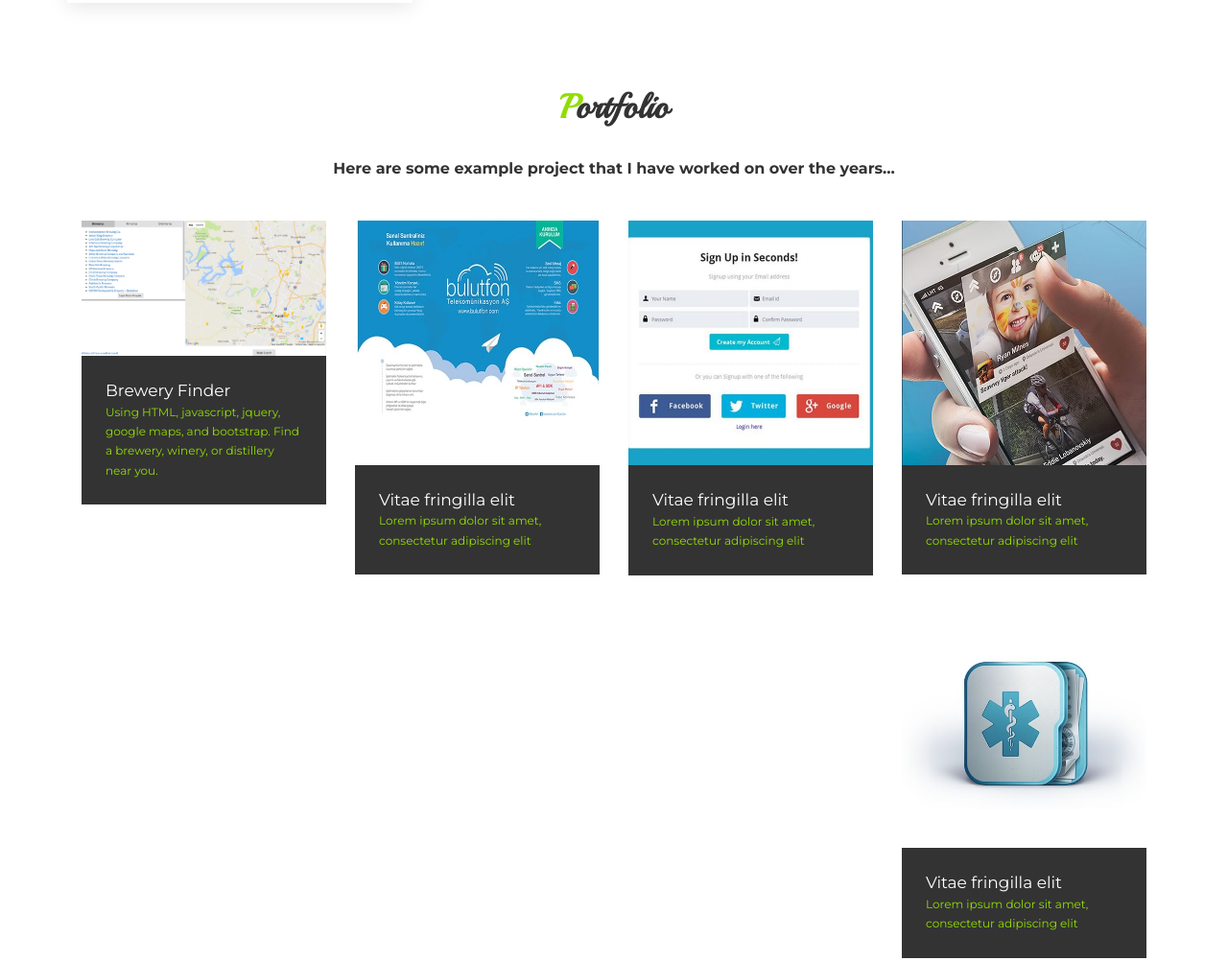
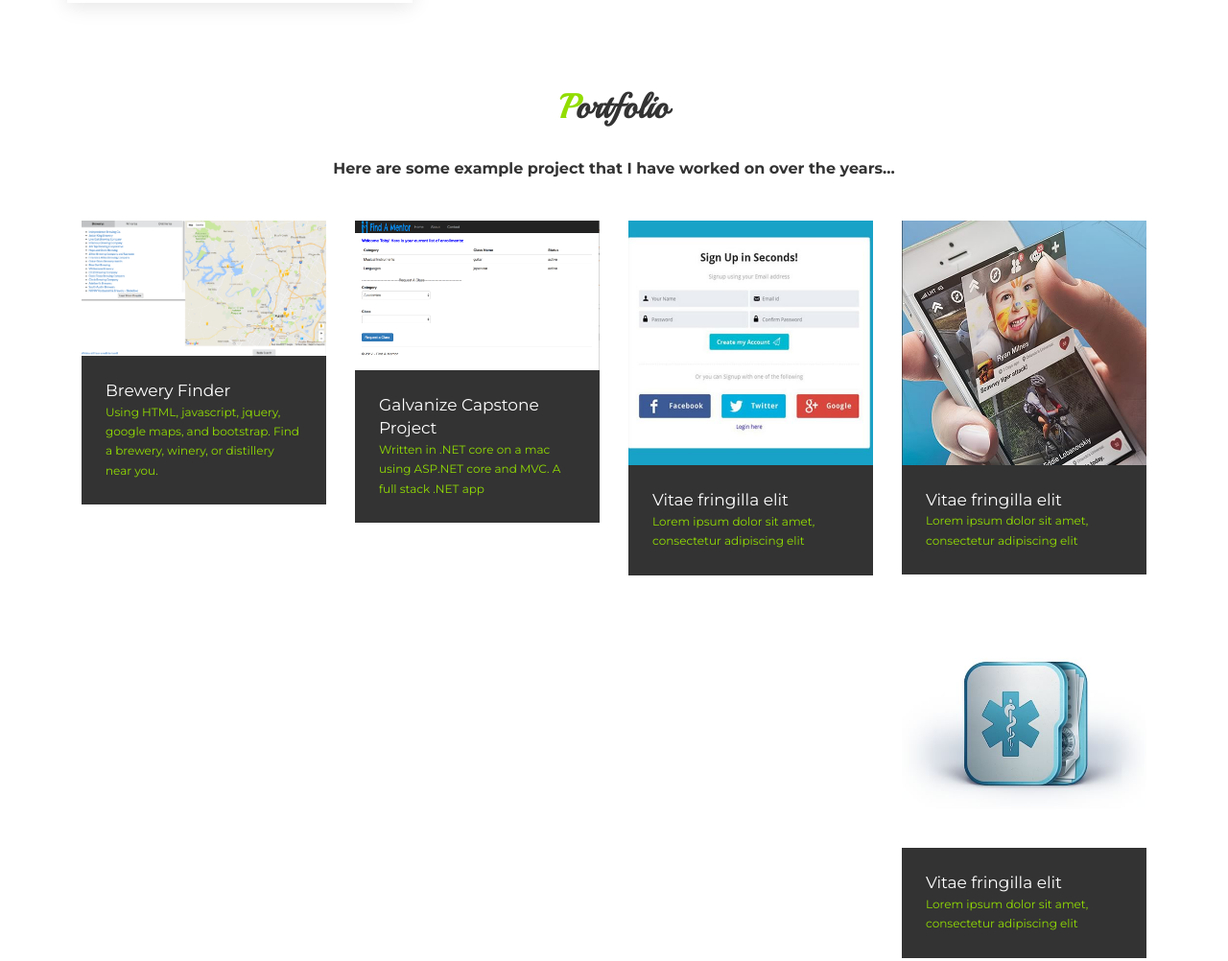
Before and after one commit to tgodfrey12/personalProfileSite, a plain HTML site: page index.html in a window 1280 px wide. Shown: the part 2575-3577 px from the top of the page at 96% size. Drawn offline with nearby package versions, Linux system fonts and the light colour scheme; some packages are replaced by stand-ins of ours.

Commit message:
Another Commit

```diff
--- a/index.html
+++ b/index.html
@@ -295,10 +295,10 @@
 						</li> -->
 						<li>
 							<figure>
-								<img src="img/work/3.jpg" alt=""/>
+								<a href="https://github.com/tgodfrey12/capstone" target="_blank"><img src="img/FindAMentor.png" alt=""/>
 								<figcaption>
-									<h3>Vitae fringilla elit</h3>
-									<p>Lorem ipsum dolor sit amet, consectetur adipiscing elit</p>
+									<h3>Galvanize Capstone Project</h3>
+									<p>Written in .NET core on a mac using ASP.NET core and MVC.  A full stack .NET app</p>
 								</figcaption>
 							</figure>
 						</li>
```
Also changed, not shown: img/FindAMentor.png (added).
